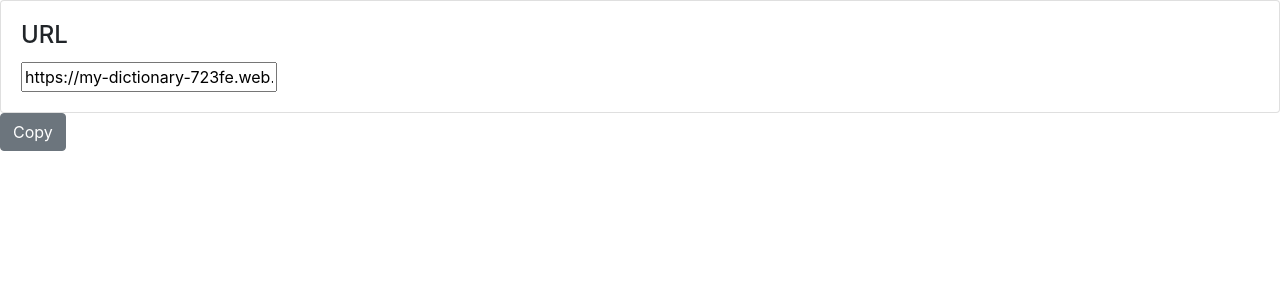
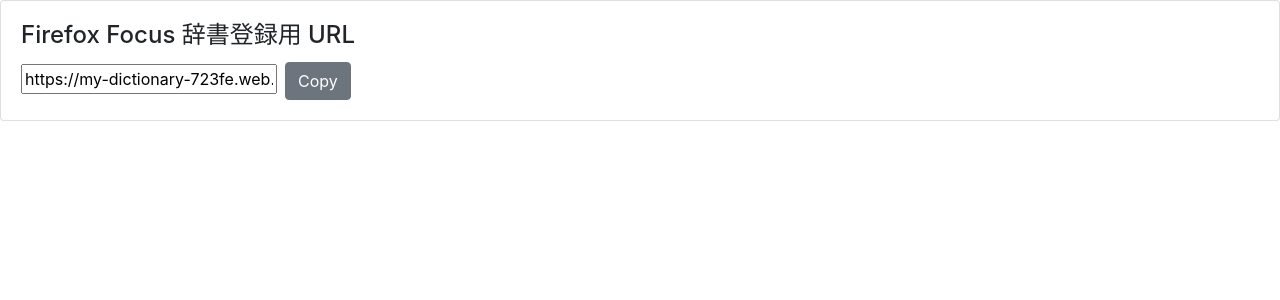
Before and after one commit to norisuke3/dictionary, a Vue app: page / in a window 1280 px wide. Shown: the top 300 px of the page. Built offline with nearby package versions, Linux system fonts and the light colour scheme; no server answers.

Commit message:
changed words in the Index page.

```diff
--- a/src/views/Index.vue
+++ b/src/views/Index.vue
@@ -1,9 +1,9 @@
 <template>
 <div>
-  <b-card title="URL">
-    <input id="url" type="text" :value="data" readonly/>
+  <b-card title="Firefox Focus 辞書登録用 URL">
+    <input id="url" class="mr-2" type="text" :value="data" readonly/>
+    <b-button @click="copy">Copy</b-button>
   </b-card>
-  <b-button @click="copy">Copy</b-button>
 </div>
 </template>
 
```
